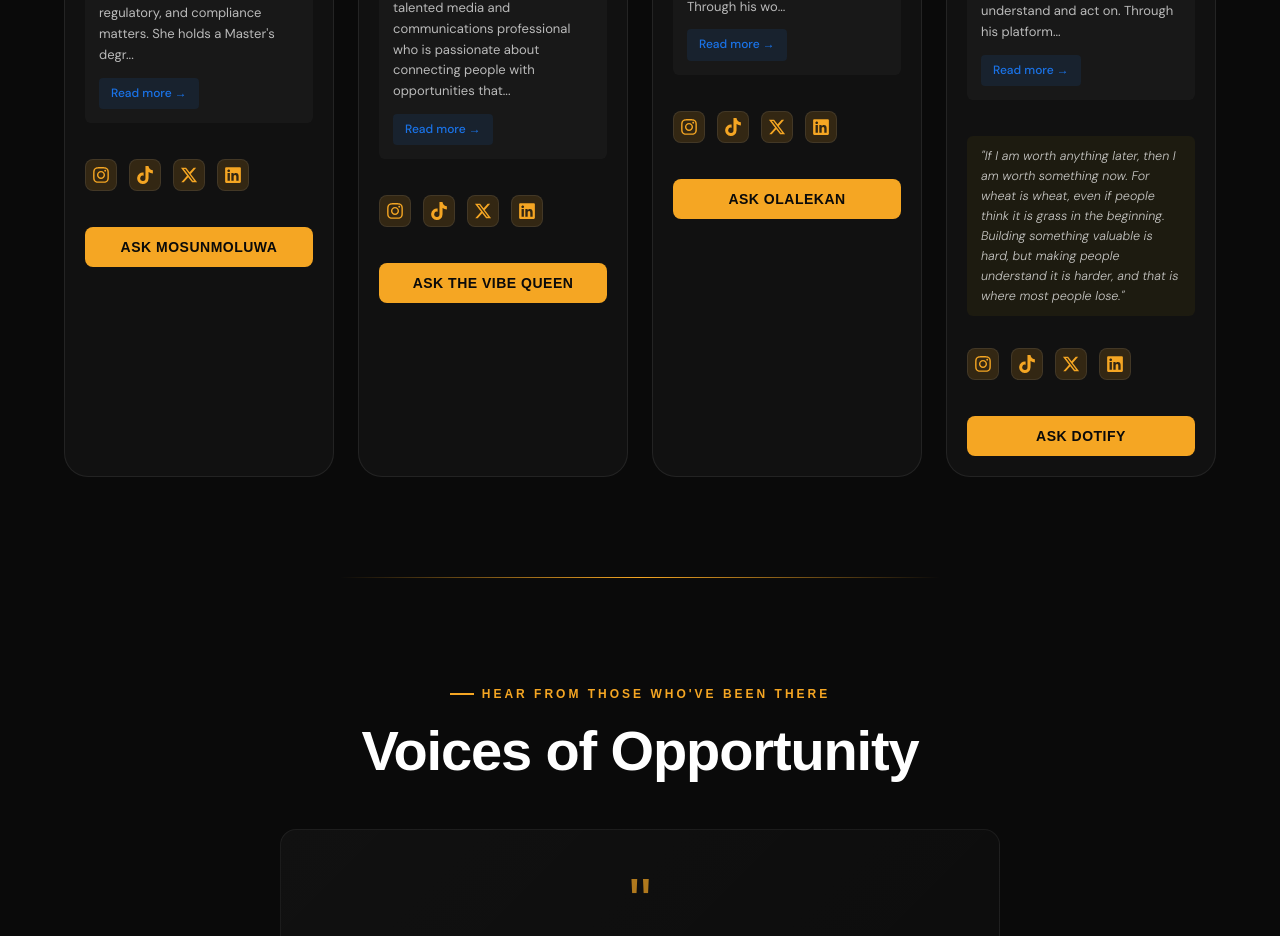
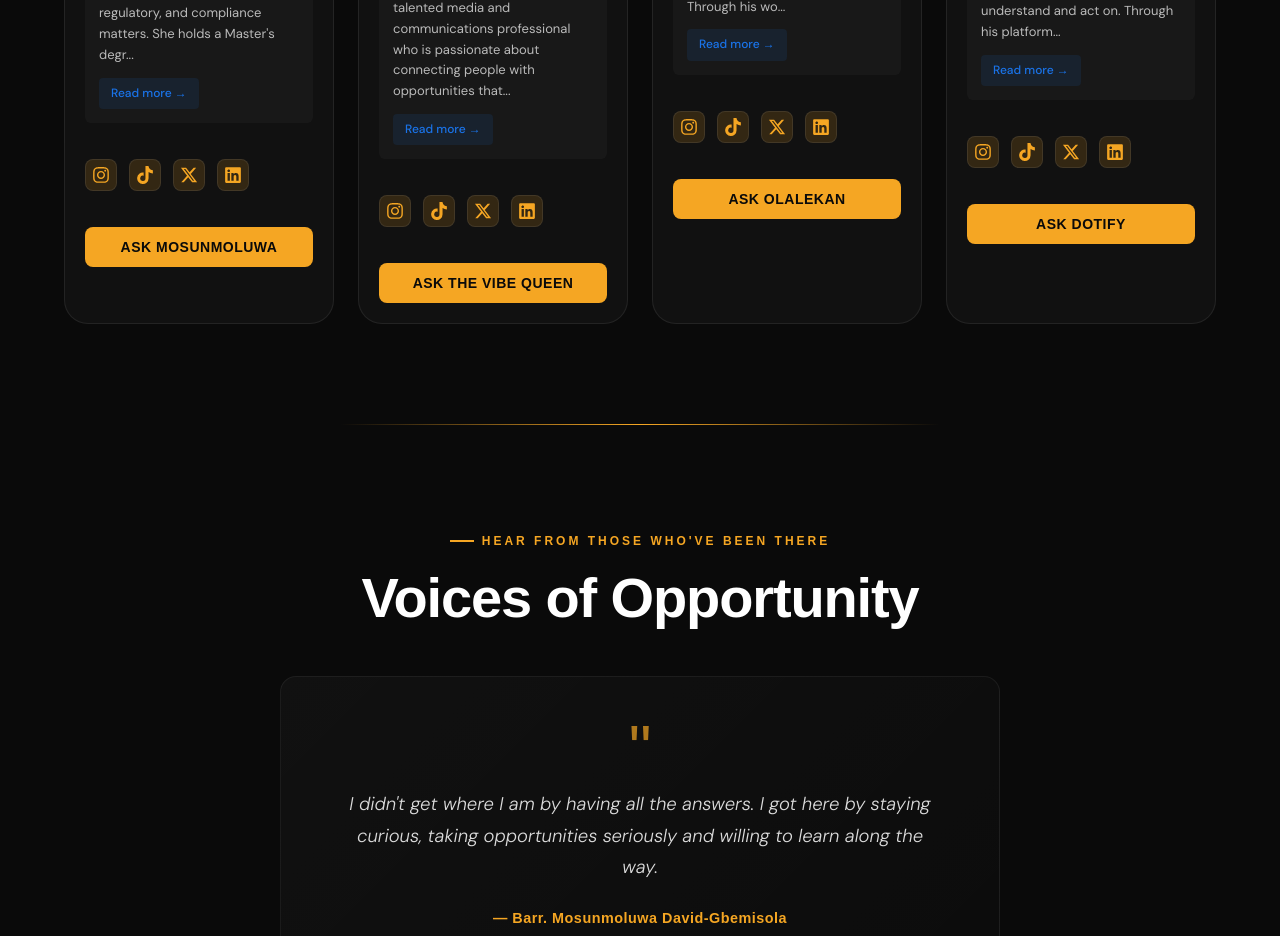
Before and after one commit to Zidepeoplenewaccount/connexa, a React (Vite) app: page / in a window 1280 px wide. Shown: the part 5340-6276 px from the top of the page. Built offline with nearby package versions, Linux system fonts and the light colour scheme.

Commit message:
fix: remove quote from David Ogooluwa (Dotify) profile card

```diff
--- a/src/components/Playgrounders.jsx
+++ b/src/components/Playgrounders.jsx
@@ -77,7 +77,6 @@ const playgrounders = [
     featured: false,
     askLabel: 'Ask Dotify',
     bio: 'With over 5 years experience in the blockchain ecosystem, Dotify helps founders and builders turn ideas into simple and relatable narratives that people can understand and act on. Through his platform Founders Corner, he connects talent, products, and opportunities by making complex thinking very simple and visible.',
-    quote: 'If I am worth anything later, then I am worth something now. For wheat is wheat, even if people think it is grass in the beginning. Building something valuable is hard, but making people understand it is harder, and that is where most people lose.',
     socials: {
       instagram: 'https://www.instagram.com/iamdotify',
       tiktok: 'https://www.tiktok.com/@iamdotify',
```
